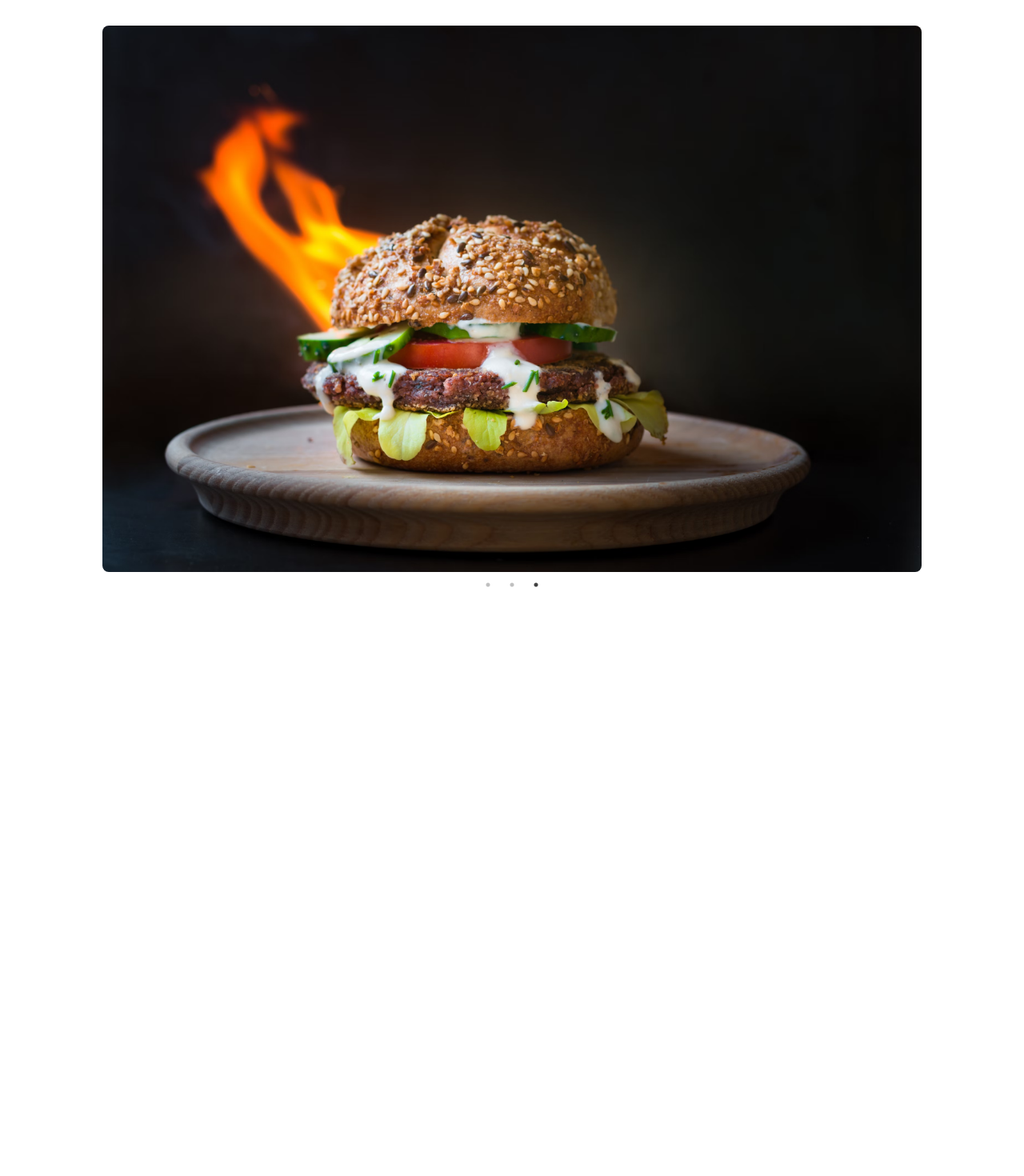
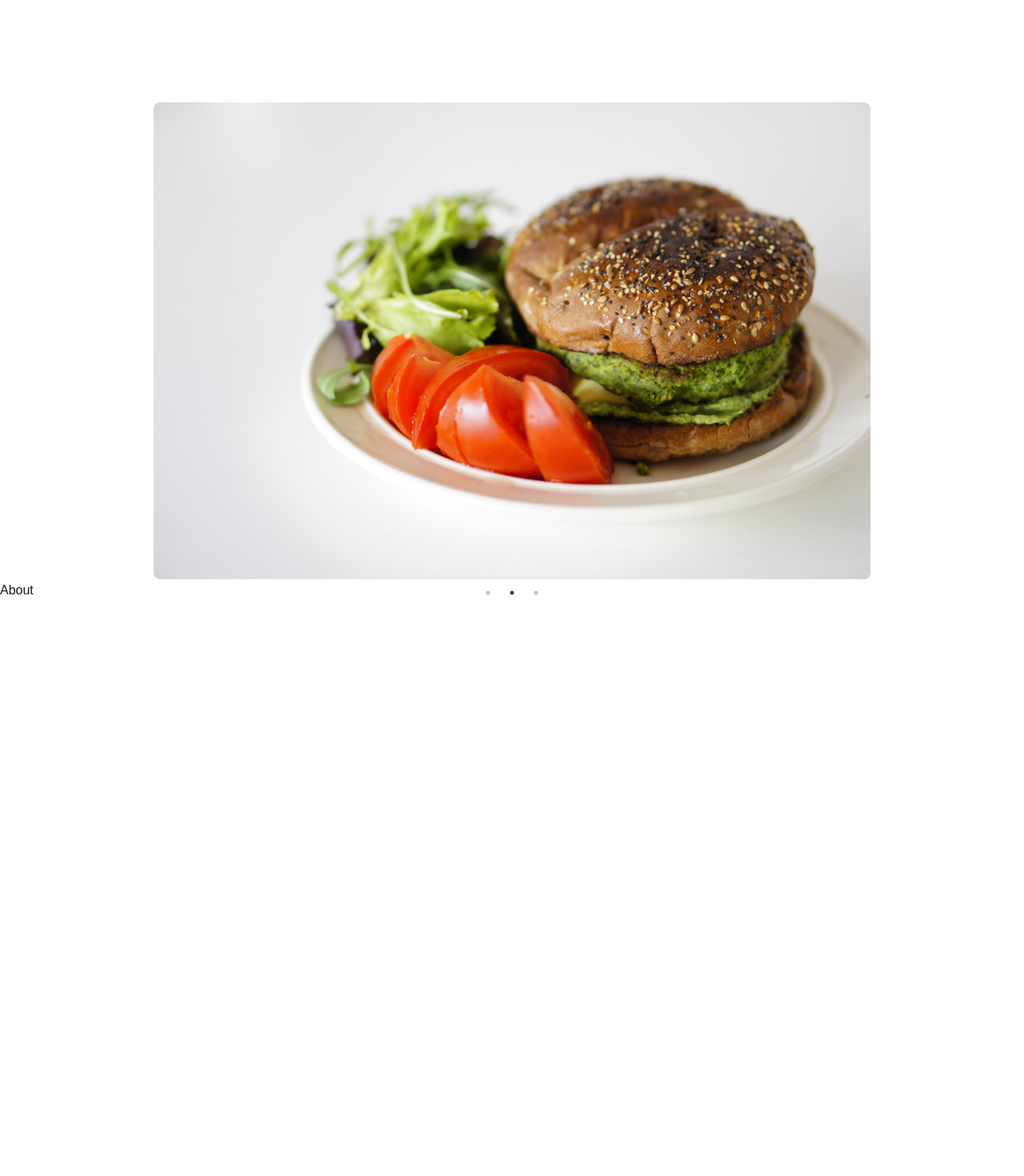
Before and after one commit to Lajithf/lathika-s-kitchen, a Next.js app: page /dashboard in a window 1280 px wide. Shown: the top 1470 px of the page at 80% size. Before the commit the page ends 800 px from the top, so only its background shows below. Built offline with nearby package versions, Linux system fonts and the light colour scheme; what @mui/material-nextjs would draw is missing.

Commit message:
Update ImageCarousel width, added sections to Dashboard page, modified header styling, and refactored NavLinks to use IntersectionObserver for active section tracking.

```diff
--- a/src/app/dashboard/components/ImageCarousel.tsx
+++ b/src/app/dashboard/components/ImageCarousel.tsx
@@ -23,7 +23,7 @@ const ImageCarousel = () => {
   };
 
   return (
-    <Box sx={{ width: '80%', margin: 'auto', mt: 4 }}>
+    <Box sx={{ width: '70%', margin: 'auto', mt: 4 }}>
       <Slider {...settings}>
         {images.map((image, index) => (
           <Box
--- a/src/app/dashboard/page.tsx
+++ b/src/app/dashboard/page.tsx
@@ -2,8 +2,19 @@ import ImageCarousel from './components/ImageCarousel';
 
 export default function Dashboard() {
   return (
-    <div>
-      <ImageCarousel />
+    <div className="mt-32">
+      <section id="home" className="h-full">
+        <ImageCarousel />
+      </section>
+      <section id="about" style={{ height: '100vh' }}>
+        About
+      </section>
+      <section id="menu" style={{ height: '100vh' }}>
+        Menu
+      </section>
+      <section id="contact-us" style={{ height: '100vh' }}>
+        Contact us
+      </section>
     </div>
   );
 }
--- a/src/app/page.tsx
+++ b/src/app/page.tsx
@@ -8,7 +8,7 @@ import { Typography } from '@mui/material';
 export default function Home() {
   return (
     <>
-      <div className="header">
+      <div className="header top-0 left-0 fixed z-10 w-full">
         <div className="brand flex items-baseline">
           <img src="./images/our.png" alt="Logo" />
           <Typography variant="h2">OUR KiTCHEN</Typography>by LATHIKA
--- a/src/app/ui/nav-links.tsx
+++ b/src/app/ui/nav-links.tsx
@@ -3,32 +3,63 @@
 import { usePathname } from 'next/navigation';
 import Link from 'next/link';
 import './styles.css';
+import { useEffect, useState } from 'react';
 
 export function NavLinks() {
-  const pathname = usePathname();
+  const [activeSection, setActiveSection] = useState<string>(''); // Track the currently active section
+
+  useEffect(() => {
+    // Initialize the IntersectionObserver to detect which section is in view
+    const observer = new IntersectionObserver(
+      (entries) => {
+        entries.forEach((entry) => {
+          if (entry.isIntersecting) {
+            setActiveSection(entry.target.id); // Set active section when it enters the viewport
+          }
+        });
+      },
+      { threshold: 0.5 }
+    ); // Trigger when at least 50% of the section is in view
+
+    // Observe each section
+    const sections = document.querySelectorAll('section');
+    sections.forEach((section) => {
+      observer.observe(section);
+    });
+
+    // Cleanup the observer on unmount
+    return () => {
+      sections.forEach((section) => {
+        observer.unobserve(section);
+      });
+    };
+  }, []);
+
+  // Helper function to determine the active class for each link
+  const getLinkClass = (sectionId: string) => {
+    console.log({ activeSection });
+    return activeSection === sectionId ? 'link active' : 'link';
+  };
+
+  // Scroll to top when the "Home" link is clicked
+  const handleHomeClick = (e: React.MouseEvent) => {
+    e.preventDefault(); // Prevent default anchor link behavior
+    window.scrollTo({ top: 0, behavior: 'smooth' }); // Smooth scroll to top
+  };
 
   return (
     <nav className="nav-links">
-      <Link className={`link ${pathname === '/' ? 'active' : ''}`} href="/">
+      <Link className={getLinkClass('home')} href="/" onClick={handleHomeClick}>
         Home
       </Link>
 
-      <Link
-        className={`link ${pathname === '/about' ? 'active' : ''}`}
-        href="/about"
-      >
+      <Link className={getLinkClass('about')} href="/#about">
         About Us
       </Link>
-      <Link
-        className={`link ${pathname === '/menu' ? 'active' : ''}`}
-        href="/menu"
-      >
+      <Link className={getLinkClass('menu')} href="/#menu">
         Menu
       </Link>
-      <Link
-        className={`link ${pathname === '/contact-us' ? 'active' : ''}`}
-        href="/contact-us"
-      >
+      <Link className={getLinkClass('contact-us')} href="/#contact-us">
         Contact Us
       </Link>
     </nav>
```
